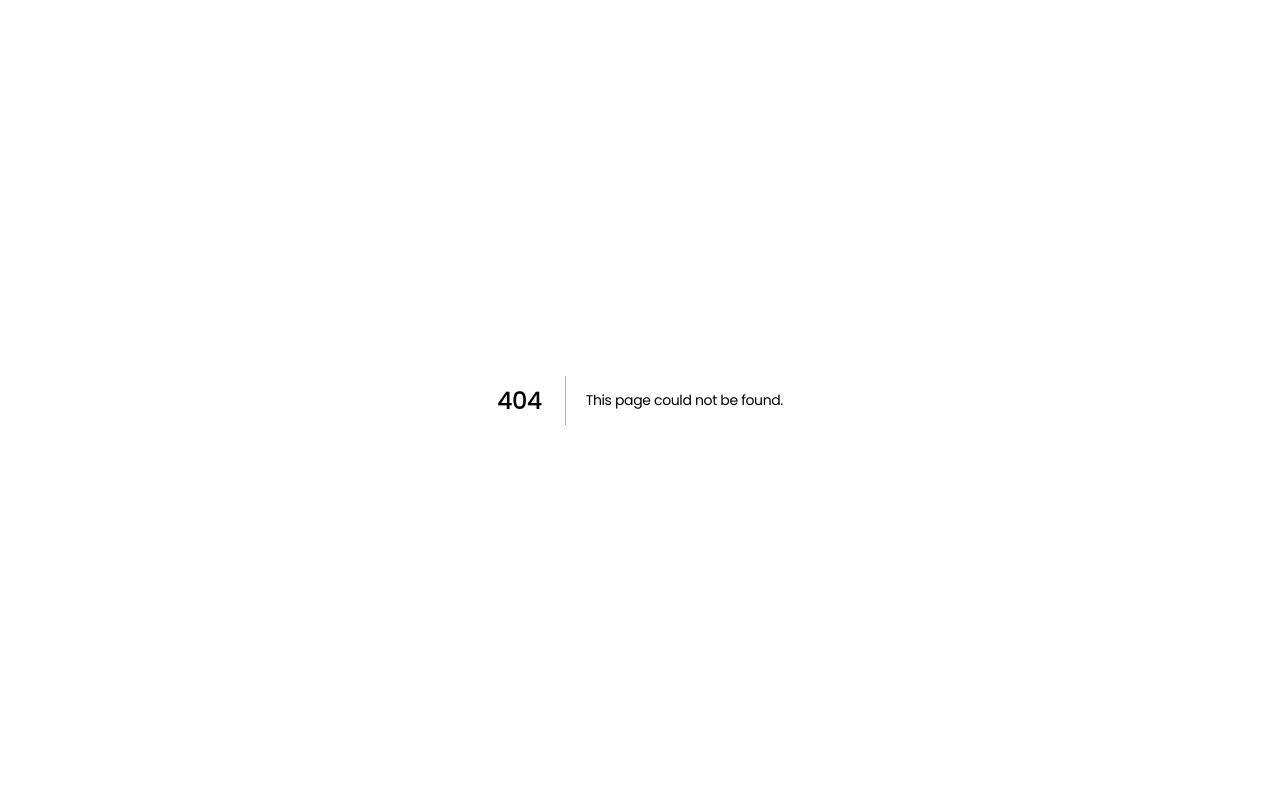
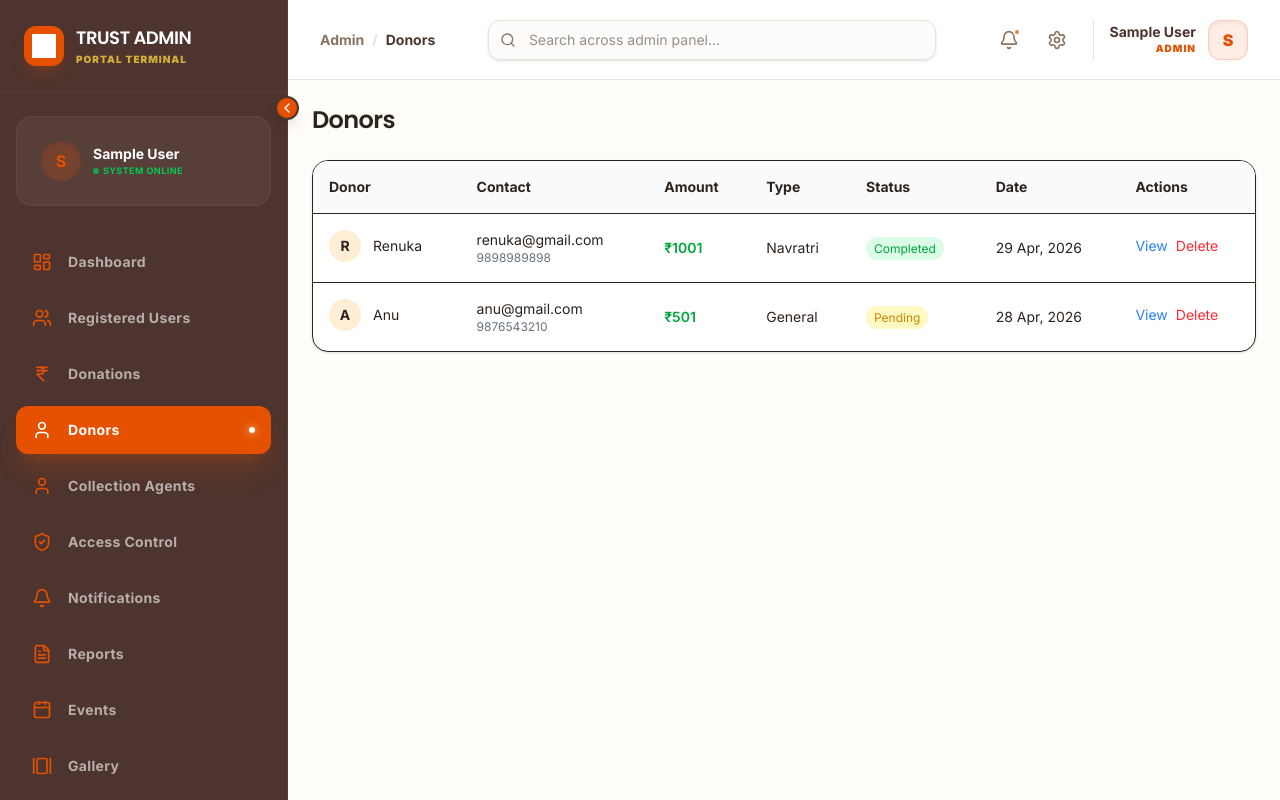
Before and after one commit to renukagite23/kulachar_nidhi, a Next.js app: page /admin/donors in a window 1280 px wide. Before the commit this address had no page. Built offline with nearby package versions, Linux system fonts and the light colour scheme; sample sign-in values are in the browser's storage.

Commit message:
working on changing laguage of events page and mcomponent

```diff
--- /dev/null
+++ b/app/admin/(dashboard)/donors/page.tsx
@@ -0,0 +1,104 @@
+'use client';
+
+import Navbar from '@/components/Navbar';
+import { motion } from 'framer-motion';
+
+export default function DonorsPage() {
+
+    const donors = [
+        {
+            name: "Renuka",
+            email: "renuka@gmail.com",
+            phone: "9898989898",
+            amount: "₹1001",
+            type: "Navratri",
+            status: "Completed",
+            date: "29 Apr, 2026"
+        },
+        {
+            name: "Anu",
+            email: "anu@gmail.com",
+            phone: "9876543210",
+            amount: "₹501",
+            type: "General",
+            status: "Pending",
+            date: "28 Apr, 2026"
+        }
+    ];
+
+    return (
+        <div className="p-6">
+
+            <h1 className="text-2xl font-bold mb-6">Donors</h1>
+
+            <div className="bg-white rounded-2xl shadow border overflow-hidden">
+
+                <table className="w-full text-sm">
+
+                    <thead className="bg-gray-50 text-left">
+                        <tr>
+                            <th className="p-4">Donor</th>
+                            <th className="p-4">Contact</th>
+                            <th className="p-4">Amount</th>
+                            <th className="p-4">Type</th>
+                            <th className="p-4">Status</th>
+                            <th className="p-4">Date</th>
+                            <th className="p-4">Actions</th>
+                        </tr>
+                    </thead>
+
+                    <tbody>
+                        {donors.map((d, i) => (
+                            <tr key={i} className="border-t">
+
+                                {/* Donor */}
+                                <td className="p-4 flex items-center gap-3">
+                                    <div className="w-8 h-8 rounded-full bg-orange-100 flex items-center justify-center font-bold">
+                                        {d.name[0]}
+                                    </div>
+                                    {d.name}
+                                </td>
+
+                                {/* Contact */}
+                                <td className="p-4">
+                                    <div>{d.email}</div>
+                                    <div className="text-xs text-gray-500">{d.phone}</div>
+                                </td>
+
+                                {/* Amount */}
+                                <td className="p-4 font-semibold text-green-600">
+                                    {d.amount}
+                                </td>
+
+                                {/* Type */}
+                                <td className="p-4">{d.type}</td>
+
+                                {/* Status */}
+                                <td className="p-4">
+                                    <span className={`px-2 py-1 text-xs rounded-full ${d.status === 'Completed'
+                                            ? 'bg-green-100 text-green-600'
+                                            : 'bg-yellow-100 text-yellow-600'
+                                        }`}>
+                                        {d.status}
+                                    </span>
+                                </td>
+
+                                {/* Date */}
+                                <td className="p-4">{d.date}</td>
+
+                                {/* Actions */}
+                                <td className="p-4 flex gap-2">
+                                    <button className="text-blue-500">View</button>
+                                    <button className="text-red-500">Delete</button>
+                                </td>
+
+                            </tr>
+                        ))}
+                    </tbody>
+
+                </table>
+
+            </div>
+        </div>
+    );
+}
--- a/app/festivals/page.tsx
+++ b/app/festivals/page.tsx
@@ -13,23 +13,23 @@ export default function FestivalsPage() {
     const festivals = [
         {
             slug: "navratri",
-            name: "Sharadiy Navaratri Utsav",
-            date: "September / October",
-            desc: "Nine days of devotion and celebration",
+            name: t('festival.navratri'),
+            date: t('festival.navratri_date'),
+            desc: t('festival.navratri_page_desc'),
             image: "/images/devi3.png"
         },
         {
             slug: "chaitra",
-            name: "Chaitra Paurnima",
-            date: "October / November",
-            desc: "Festival of lights seeking wealth and prosperity",
+            name: t('festival.chaitra'),
+            date: t('festival.chaitra_date'),
+            desc: t('festival.chaitra_page_desc'),
             image: "/devi.png"
         },
         {
             slug: "dhanurmas",
-            name: "Dhanurmas Ustav",
-            date: "April / May",
-            desc: "Holy day for new beginnings prosperity",
+            name: t('festival.dhanurmas'),
+            date: t('festival.dhanurmas_date'),
+            desc: t('festival.dhanurmas_page_desc'),
             image: "/images/devi2about.png"
         }
     ];
@@ -54,7 +54,7 @@ export default function FestivalsPage() {
                             {t('nav.festivals')}
                         </motion.h1>
                         <p className="text-accent font-bold uppercase tracking-[0.3em] text-sm italic">
-                            Celebrate the Divine Grace of Mahalakshmi
+                            {t('festival.page_subtitle')}
                         </p>
                     </div>
                 </section>
@@ -98,7 +98,7 @@ export default function FestivalsPage() {
 
                                         <Link href={`/festivals/${fest.slug}`}>
                                             <button className="mt-4 spiritual-button w-full text-xs">
-                                                More Information
+                                                {t('festival.more_info')}
                                             </button>
                                         </Link>
                                     </div>
--- a/components/FestivalSpotLight.tsx
+++ b/components/FestivalSpotLight.tsx
@@ -68,7 +68,7 @@ export default function FestivalSpotlight() {
               viewport={{ once: true }}
               className="group bg-white rounded-3xl border border-border shadow-sm hover:shadow-2xl transition-all duration-500 overflow-hidden"
             >
-              <div className="h-56 overflow-hidden relative">
+              <div className="h-48 overflow-hidden relative">
                 <img
                   src={fest.image}
                   alt={fest.name}
@@ -77,23 +77,23 @@ export default function FestivalSpotlight() {
                 <div className="absolute inset-0 bg-gradient-to-t from-black/60 to-transparent opacity-0 group-hover:opacity-100 transition-opacity duration-300" />
               </div>
 
-              <div className="p-8">
-                <div className="flex items-center gap-2 text-xs text-primary font-bold mb-3 uppercase tracking-wider">
+              <div className="p-6">
+                <div className="flex items-center gap-2 text-xs text-primary font-bold mb-2 uppercase tracking-wider">
                   <CalendarDays className="w-4 h-4" />
                   {fest.date}
                 </div>
 
-                <h3 className="text-xl font-black text-secondary group-hover:text-primary transition-colors duration-300">
+                <h3 className="text-xl font-black text-secondary group-hover:text-primary transition-colors duration-300 line-clamp-1">
                   {fest.name}
                 </h3>
 
-                <p className="text-sm text-muted-foreground mt-3 leading-relaxed">
+                <p className="text-sm text-muted-foreground mt-2 leading-relaxed line-clamp-2">
                   {fest.desc}
                 </p>
 
-                <div className="mt-6 pt-6 border-t border-border/50">
+                <div className="mt-4 pt-4 border-t border-border/50">
                   <Link href="/festivals" className="inline-flex items-center text-xs font-black text-secondary hover:text-primary transition-colors gap-2">
-                    Learn More <ArrowRight className="w-3 h-3" />
+                    {t('festival.more_info')} <ArrowRight className="w-3 h-3" />
                   </Link>
                 </div>
               </div>
--- a/lib/translations/en.json
+++ b/lib/translations/en.json
@@ -232,10 +232,20 @@
     "view": "View Events Calendar",
     "navratri": "Sharadiy Navaratri Ustav",
     "navratri_desc": "The grandest festival at Mahalakshmi Temple. Nine nights of devotion and divine worship.",
+    "navratri_date": "September / October",
+    "navratri_page_desc": "Nine days of devotion and celebration",
     "diwali": "Paurnima",
     "diwali_desc": "Worship Goddess Lakshmi for wealth and prosperity on Amavasya night.",
     "mahalaxmi": "Chaitra Navaratri Ustav",
-    "mahalaxmi_desc": "An auspicious day for new beginnings and seeking blessings for unending prosperity."
+    "mahalaxmi_desc": "An auspicious day for new beginnings and seeking blessings for unending prosperity.",
+    "chaitra": "Chaitra Paurnima",
+    "chaitra_date": "October / November",
+    "chaitra_page_desc": "Festival of lights seeking wealth and prosperity",
+    "dhanurmas": "Dhanurmas Ustav",
+    "dhanurmas_date": "April / May",
+    "dhanurmas_page_desc": "Holy day for new beginnings prosperity",
+    "page_subtitle": "Celebrate the Divine Grace of Mahalakshmi",
+    "more_info": "More Information"
   },
   "common": {
     "online_darshan": "Online Darshan",
--- a/lib/translations/mr.json
+++ b/lib/translations/mr.json
@@ -234,10 +234,20 @@
     "view": "कार्यक्रम कॅलेंडर पहा",
     "navratri": "शारदीय नवरात्र उत्सव",
     "navratri_desc": "महालक्ष्मी मंदिरातील सर्वात मोठा उत्सव. नऊ रात्रींची भक्ती आणि दैवी उपासना.",
+    "navratri_date": "सप्टेंबर / ऑक्टोबर",
+    "navratri_page_desc": "नऊ दिवसांची भक्ती आणि उत्सव",
     "diwali": "पौर्णिमा",
     "diwali_desc": "अमावास्येच्या रात्री धन आणि समृद्धीसाठी देवी लक्ष्मीची पूजा.",
     "mahalaxmi": "चैत्र नवरात्र उत्सव",
-    "mahalaxmi_desc": "नवीन सुरुवातीसाठी आणि अखंड समृद्धीसाठी आशीर्वाद घेण्याचा शुभ दिवस."
+    "mahalaxmi_desc": "नवीन सुरुवातीसाठी आणि अखंड समृद्धीसाठी आशीर्वाद घेण्याचा शुभ दिवस.",
+    "chaitra": "चैत्र पौर्णिमा",
+    "chaitra_date": "ऑक्टोबर / नोव्हेंबर",
+    "chaitra_page_desc": "धन आणि समृद्धीचा दीपोत्सव",
+    "dhanurmas": "धनुर्मास उत्सव",
+    "dhanurmas_date": "एप्रिल / मे",
+    "dhanurmas_page_desc": "नवीन सुरुवातीसाठी आणि समृद्धीसाठी पवित्र दिवस",
+    "page_subtitle": "महालक्ष्मीच्या दिव्य कृपेचा उत्सव साजरा करा",
+    "more_info": "अधिक माहिती"
   },
   "common": {
     "online_darshan": "ऑनलाइन दर्शन",
```
